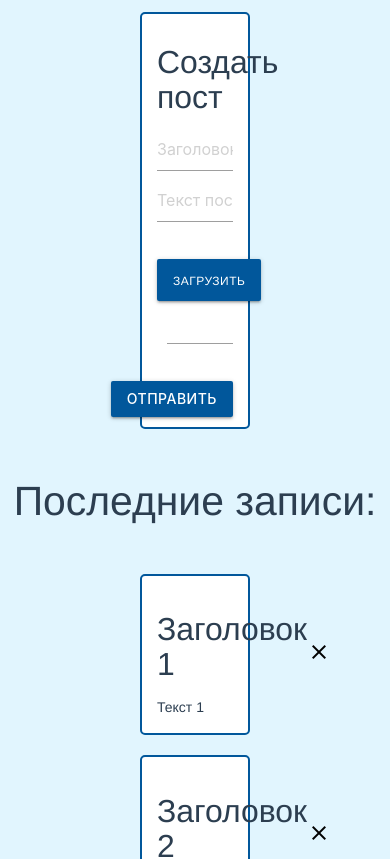
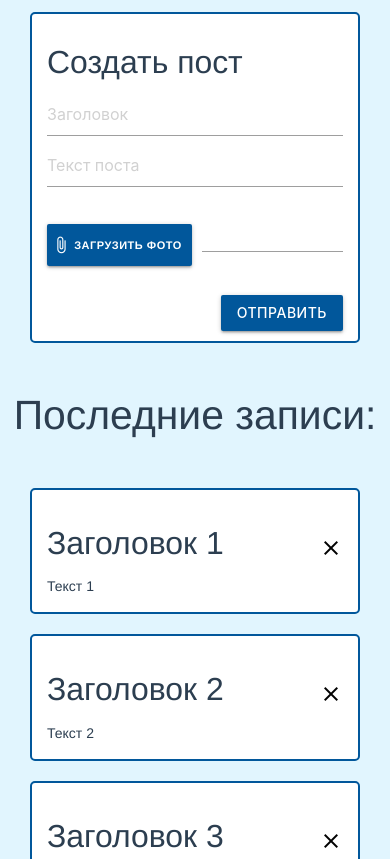
Before and after one commit to DeepViolet777/Blog_app, a Vue app: page / in a window 390 px wide. Shown: the top 859 px of the page. Built offline with nearby package versions, Linux system fonts and the light colour scheme.

Commit message:
Mobile adaptive

```diff
--- a/package.json
+++ b/package.json
@@ -1,5 +1,5 @@
 {
-  "homepage": "https://github.com/DeepViolet777/Blog_post",
+  "homepage": "https://github.com/DeepViolet777/Blog_app",
   "name": "todo_list",
   "version": "0.1.0",
   "private": true,
@@ -10,6 +10,8 @@
     "deploy": "node ./node_modules/vue-gh-pages/index.js"
   },
   "dependencies": {
+    "@vuelidate/core": "^2.0.0-alpha.44",
+    "@vuelidate/validators": "^2.0.0-alpha.31",
     "core-js": "^3.8.3",
     "materialize-css": "^1.0.0-rc.2",
     "vue": "^3.2.13",
--- a/src/App.vue
+++ b/src/App.vue
@@ -75,5 +75,9 @@ body {
     padding: 3%;
     width: 100%;
     min-height: 100vh;
+
+    @media screen and (max-width: 575px) {
+
+    }
 }
 </style>
--- a/src/components/PostForm.vue
+++ b/src/components/PostForm.vue
@@ -1,29 +1,38 @@
 <template>
-<div>
+<div class="form-container">
     <form class="form" @submit.prevent>
         <h4>Создать пост</h4>
         <input type="text" class="input validate" placeholder="Заголовок" v-model="post.title" required />
-        <span class="helper-text" data-error="Введите текст"></span>
+        <!-- <span class="helper-text" data-error="Введите текст"></span> -->
         <input type="text" class="input input-textarea validate" placeholder="Текст поста" v-model="post.body" required />
-        <span class="helper-text" data-error="Введите текст"></span>
+        <!-- <span class="helper-text" data-error="Введите текст"></span> -->
         <!-- <textarea class="input input-textarea validate" placeholder="Текст поста" v-model="post.body" required /> -->
         <!-- <input type="file" name="" id="" @change="checkFile($event)" > -->
         <div class="file-field input-field">
             <div class="btn btn-file">
-              <span>Загрузить фото</span>
-              <input type="file">
+                <i class="material-icons">attach_file</i>
+                <span>Загрузить фото</span>
+                <input type="file">
             </div>
             <div class="file-path-wrapper">
-              <input class="file-path validate" type="text">
+                <input class="file-path validate" type="text">
             </div>
-          </div>
+        </div>
         <button type="submit" class="waves-effect waves-light light-blue darken-4 btn" @click="createPost">Отправить</button>
     </form>
 </div>
 </template>
 
 <script>
+import useVuelidate from '@vuelidate/core'
+import {required} from '@vuelidate/validators';
 export default {
+    //   mixins: [validationMixin],
+    setup() {
+        return {
+            v$: useVuelidate()
+        }
+    },
     data() {
         return {
             post: {
@@ -33,6 +42,7 @@ export default {
 
         }
     },
+
     methods: {
         createPost() {
             this.post.id = Date.now();
@@ -44,6 +54,16 @@ export default {
         }
 
     },
+    validations: {
+        post: {
+            title: {
+                required
+            },
+            body: {
+                required
+            },
+        }
+    }
 }
 </script>
 
@@ -57,6 +77,11 @@ export default {
     border: 2px solid #01579b; //#096683;
     border-radius: 5px;
     background-color: #fff;
+
+    @media screen and (max-width: 575px) {
+        width: 90%;
+        margin: 0 auto;
+    }
 }
 
 .input {
@@ -93,14 +118,34 @@ export default {
     //       background-color: #039be5;//#0e96c0;
     //    }
 
-    //  &-file{
-    //
-    //   }
+    &-file {
+        display: flex;
+        justify-content: space-between;
+        font-size: 11px;
+        line-height: 12px;
+        font-weight: 600;
+        vertical-align: middle;
+        padding-left: 5px;
+        padding-right: 10px;
+
+        i {
+            margin-right: 4px;
+        }
+
+    }
 }
 
 .file-field span {
-    font-size: 12px;
-    font-weight: 500;
+
+    // font-size: 12px;
+
+    //height: 2rem;
 
 }
+
+.file-field input[type=file] {
+    //   font-size: 12px;
+    font-weight: 500;
+    height: 2rem;
+}
 </style>
--- a/src/components/PostItem.vue
+++ b/src/components/PostItem.vue
@@ -38,7 +38,7 @@ export default {
     border: 2px solid #01579b; //#096683;
     border-radius: 5px;
     width: 30%;
-    height: 10%;
+   // height: 10%;
     margin: 20px auto;
     background-color: #fff;
     display: flex;
@@ -49,5 +49,9 @@ export default {
         margin-top: 15px;
     }
 
+    @media screen and (max-width: 575px) {
+        width: 90%;
+       // height: 10%;
+    }
 }
 </style>
--- a/vue.config.js
+++ b/vue.config.js
@@ -2,7 +2,7 @@ const { defineConfig } = require('@vue/cli-service')
 module.exports = defineConfig({
   transpileDependencies: true,
   publicPath: process.env.NODE_ENV === 'production'
-  ? '/Blog_post/'
+  ? '/Blog_app/'
   : '/'
 })
 
```
Also changed, not shown: 2 other files (tests, documents, lock files or other folders).
